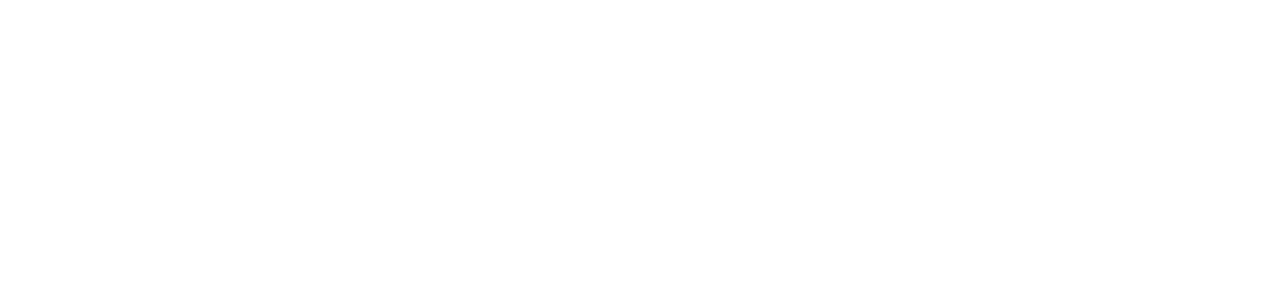
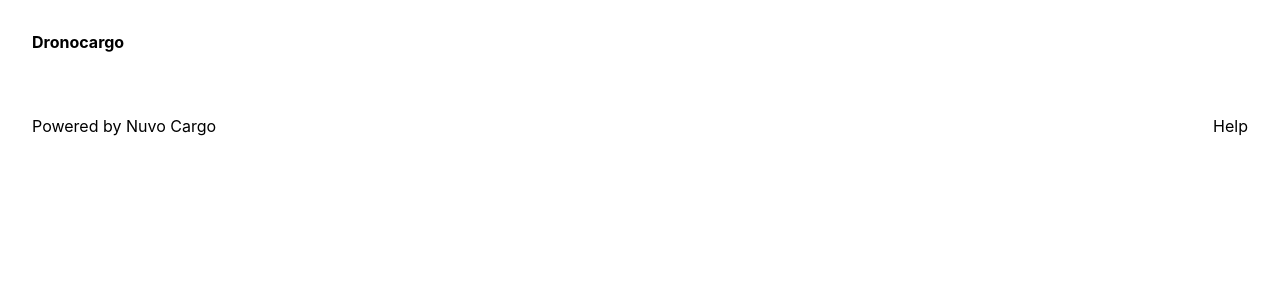
Before and after one commit to memorammstein/dronocargo-tht, a React (Create React App) app: page /deliveries in a window 1280 px wide. Shown: the top 300 px of the page. Built offline with nearby package versions, Linux system fonts and the light colour scheme.

Commit message:
Add code project base structure

```diff
--- a/src/App.js
+++ /dev/null
@@ -1,8 +0,0 @@
-const App = () => {
-  return (
-    <div>
-    </div>
-  );
-}
-
-export default App;
--- /dev/null
+++ b/src/components/Footer.js
@@ -0,0 +1,24 @@
+import styled from "styled-components";
+import { StyledLink } from "./StyledLink";
+
+const StyledHeader = styled.footer`
+  display: flex;
+  flex-shrink: 0;
+  justify-content: space-between;
+  padding: 2rem;
+`;
+
+const Footer = () => {
+  return (
+    <StyledHeader>
+      <span>Powered by Nuvo Cargo</span>
+      <span>
+        <StyledLink href="mailto:guillermo_jimenez@outlook.com?subject=I need some help with the nuvo cargo app">
+          Help
+        </StyledLink>
+      </span>
+    </StyledHeader>
+  );
+};
+
+export { Footer };
--- /dev/null
+++ b/src/components/Header.js
@@ -0,0 +1,25 @@
+import { Link } from "react-router-dom";
+import styled from "styled-components";
+
+const StyledHeader = styled.header`
+  display: flex;
+  flex-shrink: 0;
+  justify-content: space-between;
+  padding: 2rem;
+`;
+
+const StyledLogo = styled(Link)`
+  color: inherit;
+  font-weight: bolder;
+  text-decoration: none;
+`;
+
+const Header = () => {
+  return (
+    <StyledHeader>
+      <StyledLogo to="/">Dronocargo</StyledLogo>
+    </StyledHeader>
+  );
+};
+
+export { Header };
--- /dev/null
+++ b/src/components/StyledLink.js
@@ -0,0 +1,11 @@
+import styled from "styled-components";
+
+const StyledLink = styled.a`
+  color: inherit;
+  text-decoration: inherit;
+  &:hover {
+    text-decoration: underline;
+  }
+`;
+
+export { StyledLink };
--- /dev/null
+++ b/src/components/StyledPage.js
@@ -0,0 +1,8 @@
+import styled from "styled-components";
+
+const StyledPage = styled.main`
+  flex: 1 0 auto;
+  padding: 2rem;
+`;
+
+export { StyledPage };
--- /dev/null
+++ b/src/components/StyledTitle.js
@@ -0,0 +1,9 @@
+import styled from "styled-components";
+
+const StyledTitle = styled.h1`
+  font-size: 3rem;
+  font-weight: 200;
+  margin: 0;
+`;
+
+export { StyledTitle };
--- a/src/index.js
+++ b/src/index.js
@@ -2,13 +2,13 @@
 import ReactDOM from 'react-dom/client';
 import { BrowserRouter } from 'react-router-dom';
 import './index.css';
-import App from './App';
+import { Pages } from './pages';
 
 const root = ReactDOM.createRoot(document.getElementById('root'));
 root.render(
   <React.StrictMode>
     <BrowserRouter>
-      <App />
+      <Pages />
     </BrowserRouter>
   </React.StrictMode>
 );
--- /dev/null
+++ b/src/pages/Deliveries.js
@@ -0,0 +1,3 @@
+const Deliveries = () => {};
+
+export { Deliveries };
--- /dev/null
+++ b/src/pages/NotFound.js
@@ -0,0 +1,19 @@
+import styled from "styled-components";
+import { StyledPage } from "../components/StyledPage";
+import { StyledTitle } from "../components/StyledTitle";
+
+const StyledNotFound = styled(StyledTitle)`
+  font-size: 5rem;
+`;
+
+const NotFound = () => {
+  return (
+    <StyledPage>
+      <StyledNotFound>
+        Page Not Found
+      </StyledNotFound>
+    </StyledPage>
+  );
+};
+
+export { NotFound };
--- /dev/null
+++ b/src/pages/Root.js
@@ -0,0 +1,22 @@
+import { Outlet } from "react-router-dom";
+import styled from "styled-components";
+import { Footer } from "../components/Footer";
+import { Header } from "../components/Header";
+
+const StyledRoot = styled.div`
+  display: flex;
+  flex-direction: column;
+  min-height: 100vh;
+`;
+
+const Root = () => {
+  return (
+    <StyledRoot>
+      <Header />
+        <Outlet />
+      <Footer />
+    </StyledRoot>
+  );
+};
+
+export { Root };
--- /dev/null
+++ b/src/pages/index.js
@@ -0,0 +1,19 @@
+import { Route, Routes } from "react-router-dom";
+import { StyledPage } from "../components/StyledPage";
+import { Deliveries } from "./Deliveries";
+import { NotFound } from "./NotFound";
+import { Root } from "./Root";
+
+const Pages = () => {
+  return (
+    <Routes>
+      <Route path="/" element={<Root />}>
+        <Route index element={<StyledPage />} />
+        <Route path="/deliveries" element={<Deliveries />} />
+        <Route path="*" element={<NotFound />} />
+      </Route>
+    </Routes>
+  );
+};
+
+export { Pages };
```
